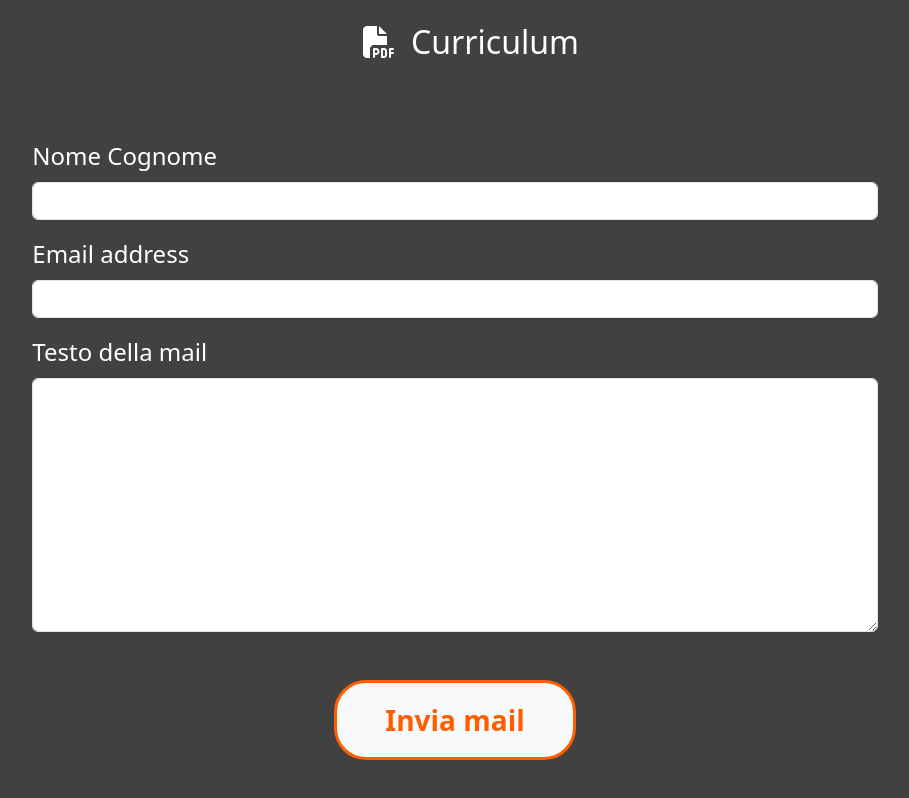
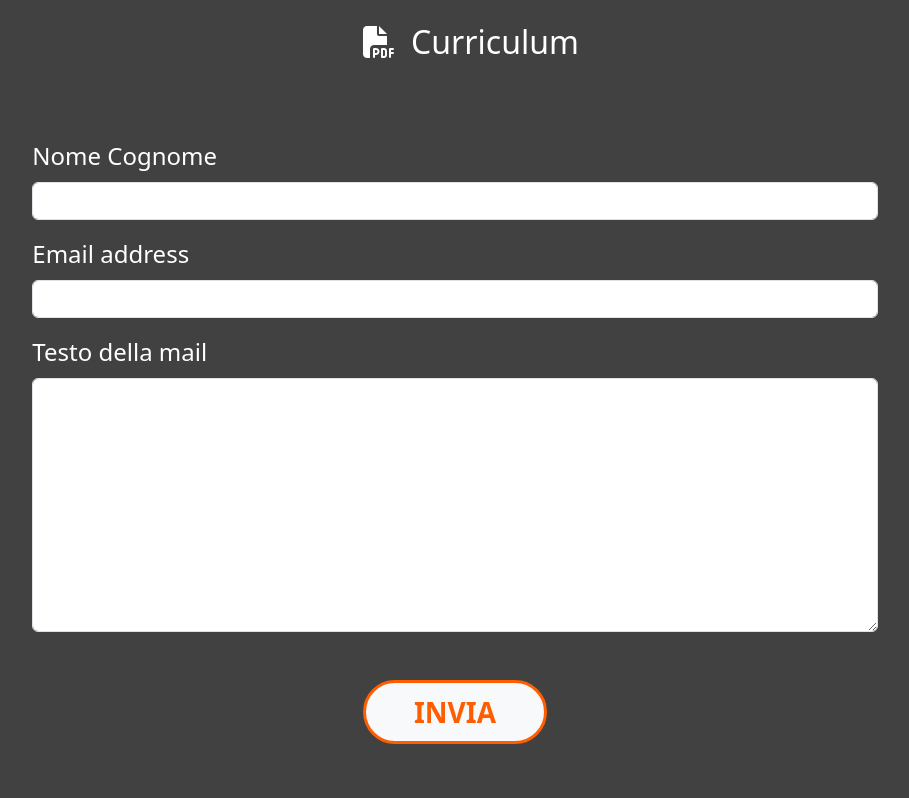
Before and after one commit to FabrizioMisseri/portfolioCVserio, a Vue app: page / in a window 1280 px wide. Shown: the part 2291-3089 px from the top of the page, without its empty margins (185-1094 px from the left). Built offline with nearby package versions, Linux system fonts and the light colour scheme.

Commit message:
add: mail-JS 1/2

```diff
--- a/src/mini-components/FormMail.vue
+++ b/src/mini-components/FormMail.vue
@@ -1,6 +1,19 @@
 <script>
+import emailjs from '@emailjs/browser';
+
 export default {
     name: "FormMail",
+
+    methods: {
+        sendEmail() {
+            emailjs.sendForm('service_6zzvg4r', '__ejs-test-mail-service__', this.$refs.form, '0SPq0DUYjYfKeTBBl')
+                .then((result) => {
+                    console.log('SUCCESS!', result.text);
+                }, (error) => {
+                    console.log('FAILED...', error.text);
+                });
+        }
+    }
 }
 </script>
 
@@ -11,22 +24,23 @@ export default {
             <div class="offset-2 col-8">
 
                 <!-- FORM -->
-                <form>
+                <form ref="form" @submit.prevent="sendEmail">
                     <div class="mb-3">
                         <label for="nameSurname" class="form-label fs-4">Nome Cognome</label>
-                        <input type="text" class="form-control" id="nameSurname">
+                        <input type="text" name="nameSurname" class="form-control" id="nameSurname">
                     </div>
                     <div class="mb-3">
                         <label for="email" class="form-label fs-4">Email address</label>
-                        <input type="email" class="form-control" id="email" aria-describedby="emailHelp">
+                        <input type="email" name="email" class="form-control" id="email" aria-describedby="emailHelp">
                     </div>
                     <div class="mb-5">
                         <label for="mailTxt" class="form-label fs-4">Testo della mail</label>
-                        <textarea class="form-control" name="" id="mailTxt" cols="30" rows="10"></textarea>
+                        <textarea class="form-control" name="mailTxt" id="mailTxt" cols="30" rows="10"></textarea>
                     </div>
                     <div class="text-center">
-                        <button id="send-btn" type="submit" class="btn btn-light fs-3 px-5 py-3 rounded-5">Invia
-                            mail</button>
+                        <button id="send-btn" type="submit" value="Send" class="btn btn-light fs-3 px-5 py-2 rounded-5">
+                            INVIA
+                        </button>
                     </div>
                 </form>
                 <!-- / FORM -->
```
